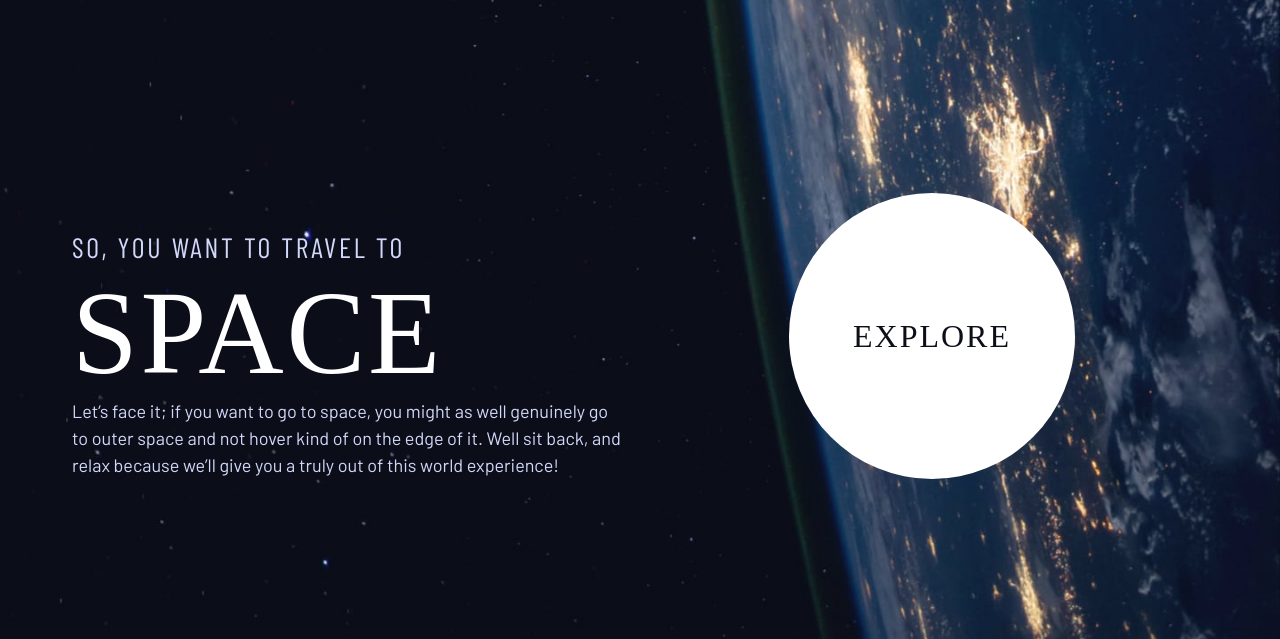
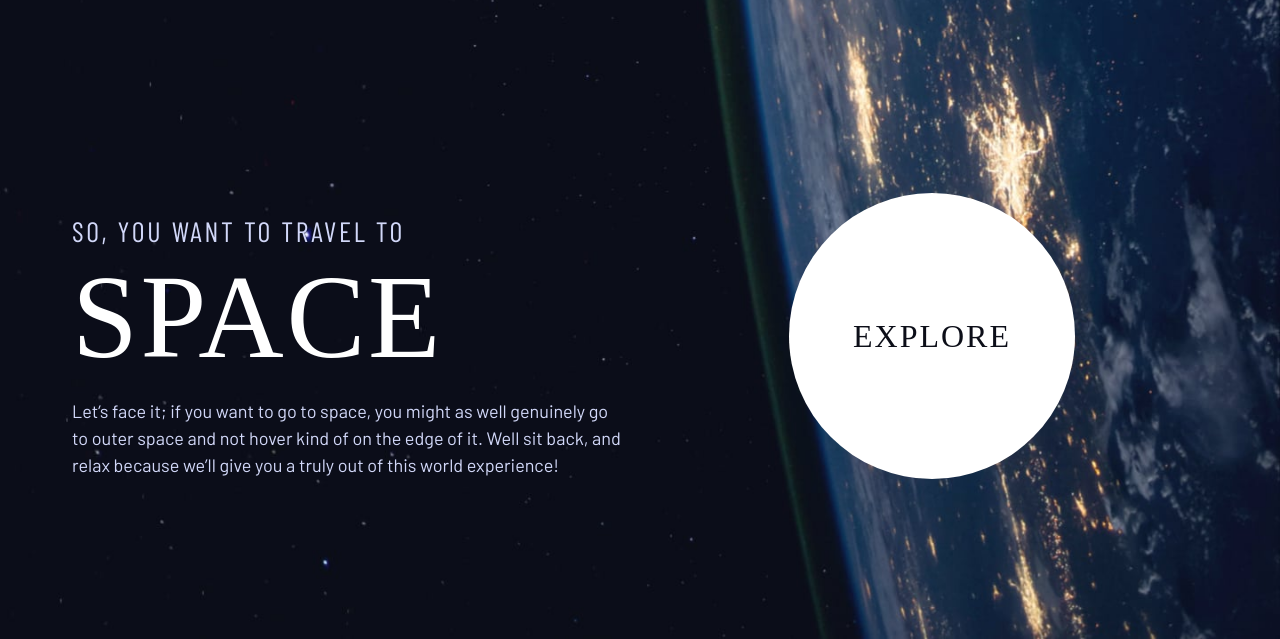
Before and after one commit to azrmicael/frontend-mentor, a plain HTML site: page space-tourism-website/index.html in a window 1280 px wide. Shown: the part 161-800 px from the top of the page. Drawn offline with nearby package versions, Linux system fonts and the light colour scheme; a web font is replaced by a local one.

```diff
--- a/space-tourism-website/index.html
+++ b/space-tourism-website/index.html
@@ -39,7 +39,7 @@
     </header>
 
     <main id="main" class="grid-container grid-container--home">
-        <div>
+        <div class="flow">
             <h1 class="text-accent ff-sans-cond fs-500 uppercase letter-spacing-2">
                 So, you want to travel to
                 <span class="d-block text-white ff-serif fs-900 uppercase">Space</span>
```
